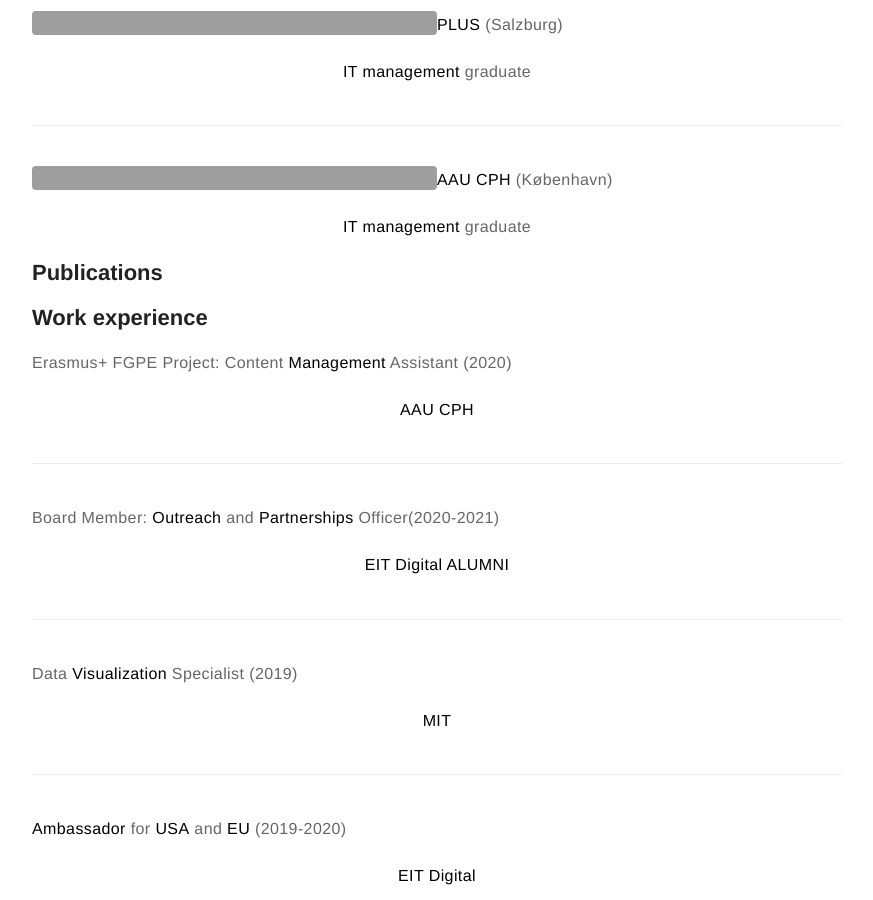
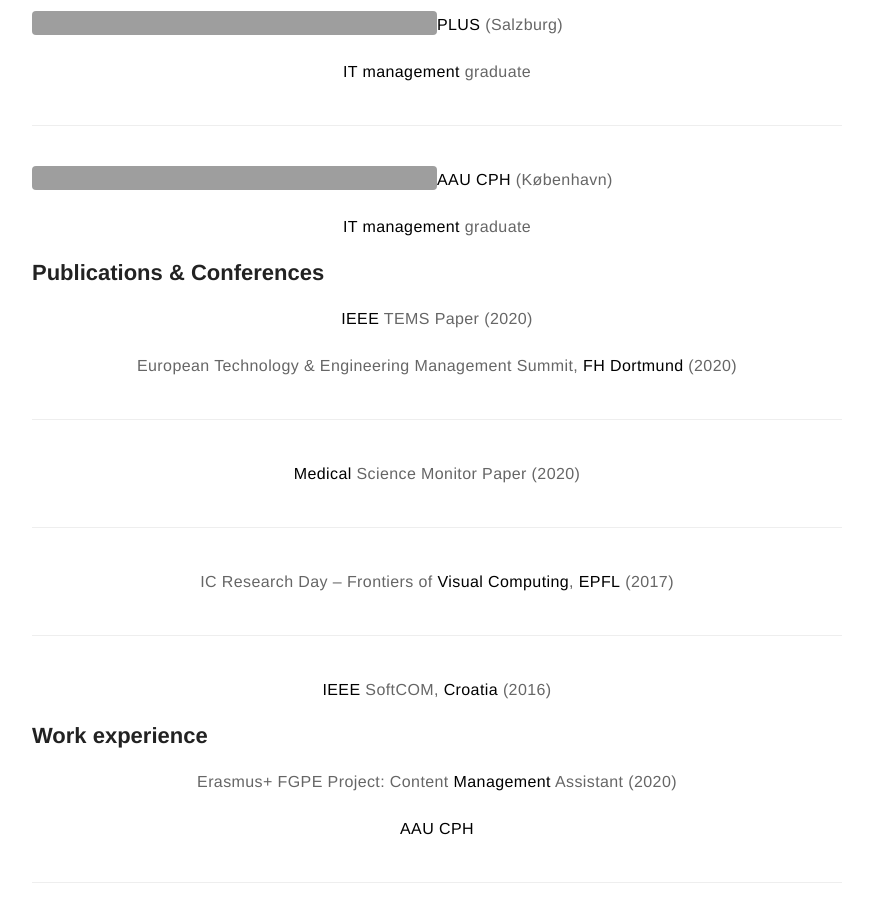
Before and after one commit to dljubenk/dljubenk.github.io, a Jekyll site: the page built from about.md, in a window 1280 px wide and 900 px high, scrolled down 1435 px, cut to the strip 0-900 px from the top of the window. Shown: the whole strip, without its empty margins (203-1076 px from the left). Built offline with Jekyll 4.4.1, drawn with Linux system fonts in a browser that asks for light colours; grey boxes are pictures that could not be loaded.

Commit message:
Update about.md

```diff
--- a/about.md
+++ b/about.md
@@ -30,30 +30,40 @@ layout: page
 <p><img src="https://image.flaticon.com/icons/svg/197/197565.svg" height="24" width="24" align="left"> <strong>AAU CPH</strong> (København)</p>
 <p align="center"><strong>IT management</strong> graduate</p>
 
-<h2>Publications</h2>
+<h2>Publications & Conferences</h2>
+
+<p align="center"> <strong>IEEE</strong> TEMS Paper (2020)</p>
+<p align="center"> European Technology & Engineering Management Summit, <strong>FH Dortmund</strong> (2020)</p>
+---
+<p align="center"> <strong>Medical</strong> Science Monitor Paper (2020)</p>
+---
+<p align="center"> IC Research Day – Frontiers of <strong>Visual Computing</strong>, <strong>EPFL</strong> (2017)</p>
+---
+<p align="center"> <strong>IEEE</strong> SoftCOM, <strong>Croatia</strong> (2016)</p>
+
 
 <h2>Work experience</h2>
 
-<p>Erasmus+ FGPE Project: Content <strong>Management</strong> Assistant (2020)</p>
+<p align="center">Erasmus+ FGPE Project: Content <strong>Management</strong> Assistant (2020)</p>
 <p align="center"><strong>AAU CPH</strong> </p>
 ---
-<p>Board Member: <strong>Outreach</strong> and <strong>Partnerships</strong> Officer(2020-2021)</p>
+<p align="center">Board Member: <strong>Outreach</strong> and <strong>Partnerships</strong> Officer(2020-2021)</p>
 <p align="center"><strong>EIT Digital ALUMNI</strong> </p>
 ---
-<p>Data <strong>Visualization</strong> Specialist (2019)</p>
+<p align="center">Data <strong>Visualization</strong> Specialist (2019)</p>
 <p align="center"><strong>MIT</strong> </p>
 ---
-<p><strong>Ambassador</strong> for <strong>USA</strong> and <strong>EU</strong> (2019-2020)</p>
+<p align="center"><strong>Ambassador</strong> for <strong>USA</strong> and <strong>EU</strong> (2019-2020)</p>
 <p align="center"><strong>EIT Digital</strong></p>
 ---
-<p><strong>Business</strong> Challenge <strong>Coach</strong>(2018-2019)</p>
+<p align="center"><strong>Business</strong> Challenge <strong>Coach</strong>(2018-2019)</p>
 <p align="center"><strong>EIT Digital Academy</strong></p>
 ---
-<p><strong>Data Analytics</strong> Teaching Assistant (2017)</p>
+<p align="center"><strong>Data Analytics</strong> Teaching Assistant (2017)</p>
 <p align="center"><strong>TU/e</strong></p>
 ---
-<p><strong>Data Analyst</strong> (2017)</p>
+<p align="center"><strong>Data Analyst</strong> (2017)</p>
 <p align="center"><strong>Ericsson ETK</strong></p>
 ---
-<p><strong>Android Developer</strong> (2016)</p>
+<p align="center"><strong>Android Developer</strong> (2016)</p>
 <p align="center"><strong>Ericsson ETK</strong></p>
```
